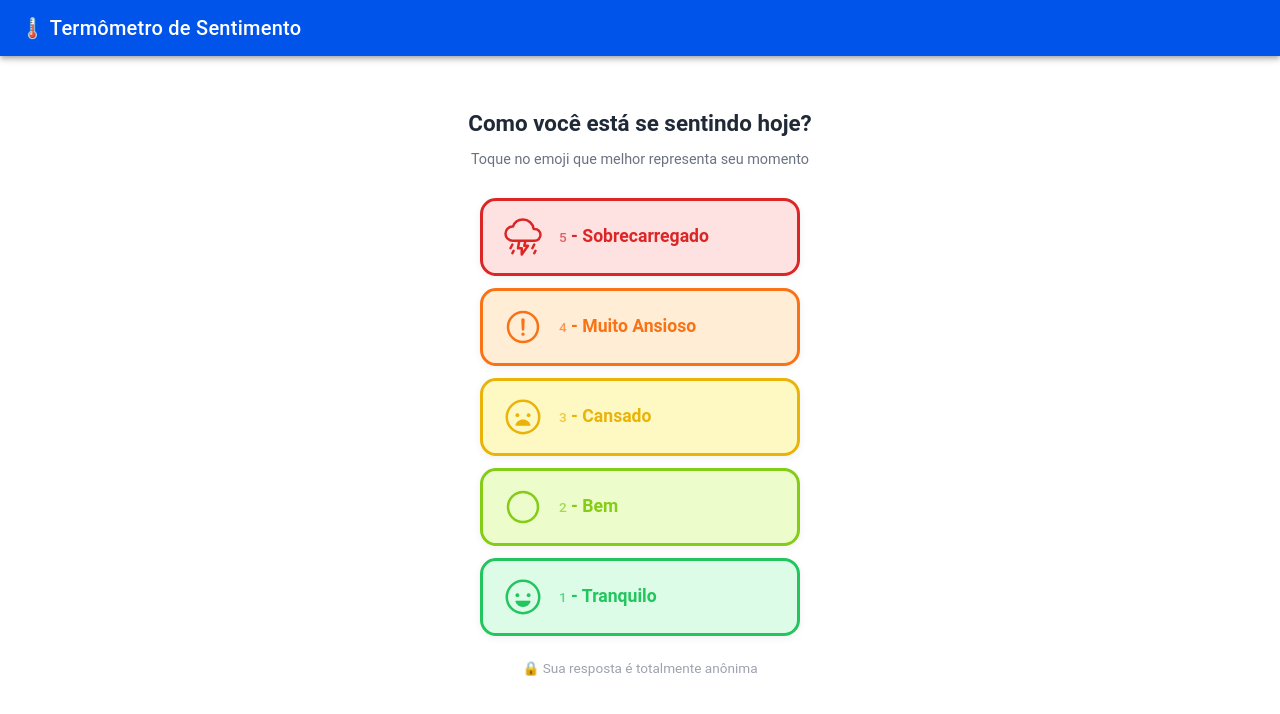
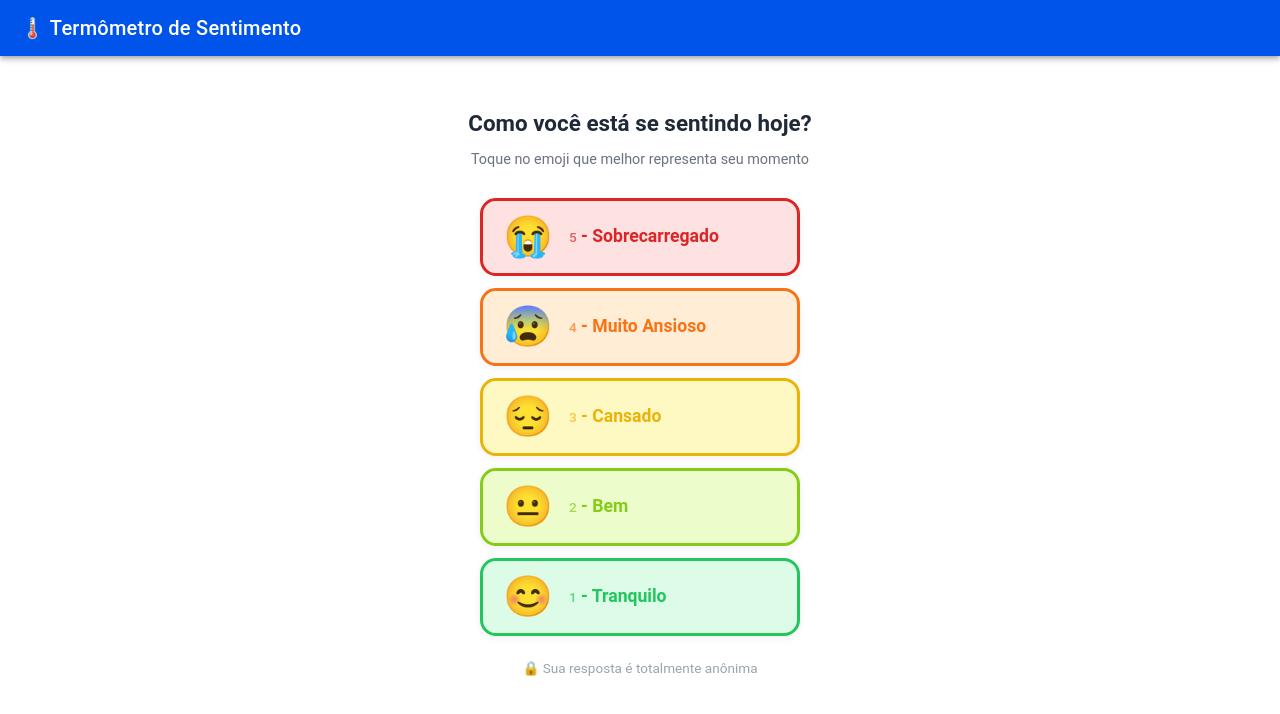
Before and after one commit to gleydes/projectemotions, a React (Vite) app in the folder sentiment-app/: page /home in a window 1280 px wide. Shown: the top 714 px of the page. Built offline with nearby package versions, Linux system fonts and the light colour scheme; no server answers.

Commit message:
now its correct!!

```diff
--- a/sentiment-app/src/pages/Home.css
+++ b/sentiment-app/src/pages/Home.css
@@ -52,8 +52,9 @@
   box-shadow: 0 0 0 4px rgba(59, 130, 246, 0.2);
 }
 
-.thermometer-icon {
+.thermometer-emoji {
   font-size: 40px;
+  line-height: 1;
   flex-shrink: 0;
 }
 
--- a/sentiment-app/src/pages/Home.tsx
+++ b/sentiment-app/src/pages/Home.tsx
@@ -1,25 +1,18 @@
 import React, { useState } from 'react';
 import {
   IonContent, IonHeader, IonPage, IonTitle, IonToolbar,
-  IonButton, IonIcon, IonCard, IonCardContent, IonText, IonLoading
+  IonButton, IonCard, IonCardContent, IonText, IonLoading
 } from '@ionic/react';
-import {
-  happyOutline,
-  ellipseOutline,
-  sadOutline,
-  alertCircleOutline,
-  thunderstormOutline,
-  closeOutline
-} from 'ionicons/icons';
+import { closeOutline } from 'ionicons/icons';
 import { supabase } from '../supabaseClient';
 import './Home.css';
 
 const sentiments = [
-  { level: 5, label: 'Sobrecarregado', icon: thunderstormOutline, color: '#dc2626', bg: '#fee2e2' },
-  { level: 4, label: 'Muito Ansioso', icon: alertCircleOutline, color: '#f97316', bg: '#ffedd5' },
-  { level: 3, label: 'Cansado', icon: sadOutline, color: '#eab308', bg: '#fef9c3' },
-  { level: 2, label: 'Bem', icon: ellipseOutline, color: '#84cc16', bg: '#ecfccb' },
-  { level: 1, label: 'Tranquilo', icon: happyOutline, color: '#22c55e', bg: '#dcfce7' },
+  { level: 5, label: 'Sobrecarregado', emoji: '😭', color: '#dc2626', bg: '#fee2e2' },
+  { level: 4, label: 'Muito Ansioso', emoji: '😰', color: '#f97316', bg: '#ffedd5' },
+  { level: 3, label: 'Cansado', emoji: '😔', color: '#eab308', bg: '#fef9c3' },
+  { level: 2, label: 'Bem', emoji: '😐', color: '#84cc16', bg: '#ecfccb' },
+  { level: 1, label: 'Tranquilo', emoji: '😊', color: '#22c55e', bg: '#dcfce7' },
 ];
 
 const Home: React.FC = () => {
@@ -106,7 +99,7 @@ const Home: React.FC = () => {
                   }}
                   onClick={() => handleSentimentClick(s.level)}
                 >
-                  <IonIcon icon={s.icon} className="thermometer-icon" style={{ color: s.color }} />
+                  <span className="thermometer-emoji">{s.emoji}</span>
                   <span className="thermometer-label" style={{ color: s.color }}>
                     <span className="thermometer-number">{s.level}</span> - {s.label}
                   </span>
@@ -138,7 +131,6 @@ const Home: React.FC = () => {
                   onClick={resetApp}
                   className="restart-btn"
                 >
-                  <IonIcon slot="start" icon={closeOutline} />
                   Registrar Novo Sentimento
                 </IonButton>
               </IonCardContent>
```
